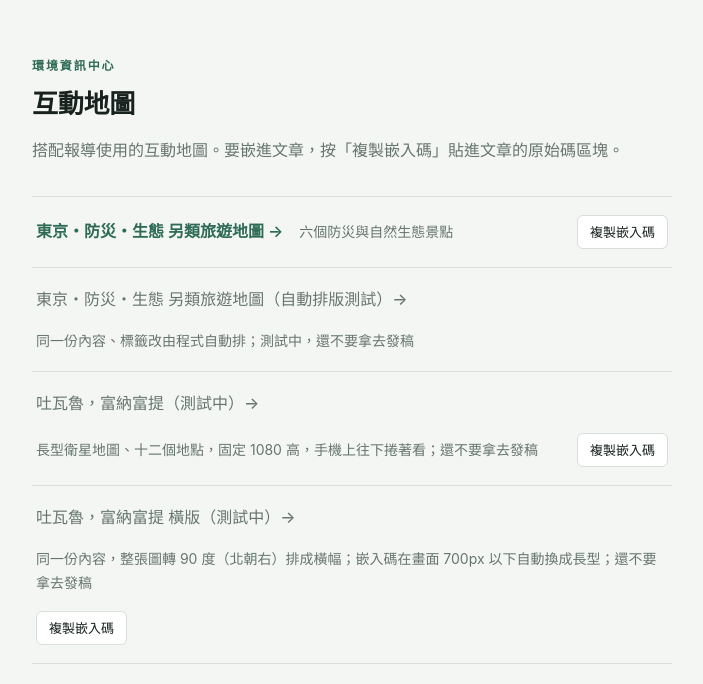
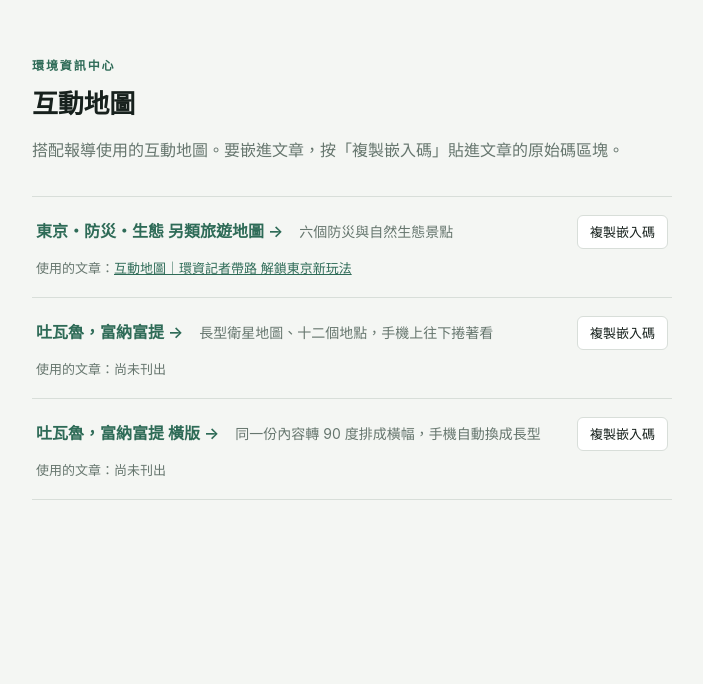
Before and after one commit to TNF-einfo/einfo-widgets, a plain HTML site: page index.html in a window 1280 px wide. Shown: the whole page, without its empty margins (288-991 px from the left). Drawn offline with Linux system fonts and the light colour scheme.

Commit message:
feat(index): 吐瓦魯拿掉測試中、收掉東京自動排版，每張地圖列出使用的文章（owner 要求）
- owner 說「測試中可以收掉，自動排版也先收掉好了」：吐瓦魯兩列拿掉「測試中、還不要拿去發稿」，東京自動排版那列從首頁拿掉，檔案留著測產生器
- owner 要「多一欄標示有使用這個地圖的文章」：每列下面加一行「使用的文章」，東京那張是 node/243698（owner 確認），吐瓦魯寫尚未刊出
- 吐瓦魯兩列的說明縮短，按鈕跟東京一樣排在同一行右邊；沒有列再用 .wip，把那條樣式拿掉
- 本機逐顆按過三顆複製嵌入碼、頁面自我檢查沒報錯，桌機、手機、深色模式都截圖看過；三份 README 同步

Co-Authored-By: Claude Opus 5.5 (1M context) <noreply@anthropic.com>

```diff
--- a/index.html
+++ b/index.html
@@ -34,7 +34,8 @@
   .row > a { color: var(--accent); font-weight: 600; text-decoration: none; }
   .row > a:hover, .row > a:focus-visible { text-decoration: underline; }
   .row .desc { color: var(--muted); font-size: 14px; flex: 1 1 auto; }
-  .row.wip > a { color: var(--muted); font-weight: 500; }
+  .row .used { flex-basis: 100%; margin-top: -8px; font-size: 13px; color: var(--muted); }   /* 用了這張地圖的文章，發稿後補上 */
+  .row .used a { color: var(--accent); }
 
   button.copy {
     font: inherit; font-size: 13px; color: var(--ink);
@@ -56,24 +57,22 @@
     <a href="interactive-maps/tokyo-map-stable/tokyo-bousai-map.html">東京・防災・生態 另類旅遊地圖 →</a>
     <span class="desc">六個防災與自然生態景點</span>
     <button type="button" class="copy" data-title="東京・防災・生態 另類旅遊地圖">複製嵌入碼</button>
+    <span class="used">使用的文章：<a href="https://www.e-info.org.tw/node/243698">互動地圖｜環資記者帶路 解鎖東京新玩法</a></span>
   </div>
 
-  <div class="row wip">
-    <a href="interactive-maps/tokyo-autolayout-test/tokyo-bousai-map.html">東京・防災・生態 另類旅遊地圖（自動排版測試）→</a>
-    <span class="desc">同一份內容、標籤改由程式自動排；測試中，還不要拿去發稿</span>
+  <div class="row">
+    <a href="interactive-maps/tuvalu/tuvalu-map.html">吐瓦魯，富納富提 →</a>
+    <span class="desc">長型衛星地圖、十二個地點，手機上往下捲著看</span>
+    <button type="button" class="copy" data-title="吐瓦魯，富納富提" data-frame="height:1080px">複製嵌入碼</button>
+    <span class="used">使用的文章：尚未刊出</span>
   </div>
 
-  <div class="row wip">
-    <a href="interactive-maps/tuvalu/tuvalu-map.html">吐瓦魯，富納富提（測試中）→</a>
-    <span class="desc">長型衛星地圖、十二個地點，固定 1080 高，手機上往下捲著看；還不要拿去發稿</span>
-    <button type="button" class="copy" data-title="吐瓦魯，富納富提" data-frame="height:1080px">複製嵌入碼</button>
-  </div>
-
-  <div class="row wip">
-    <a href="interactive-maps/tuvalu/wide/tuvalu-map-wide.html">吐瓦魯，富納富提 橫版（測試中）→</a>
-    <span class="desc">同一份內容，整張圖轉 90 度（北朝右）排成橫幅；嵌入碼在畫面 700px 以下自動換成長型；還不要拿去發稿</span>
+  <div class="row">
+    <a href="interactive-maps/tuvalu/wide/tuvalu-map-wide.html">吐瓦魯，富納富提 橫版 →</a>
+    <span class="desc">同一份內容轉 90 度排成橫幅，手機自動換成長型</span>
     <button type="button" class="copy" data-title="吐瓦魯，富納富提" data-frame="aspect-ratio:720/480"
             data-narrow="interactive-maps/tuvalu/tuvalu-map.html" data-narrow-frame="height:1080px">複製嵌入碼</button>
+    <span class="used">使用的文章：尚未刊出</span>
   </div>
 
   <p class="said" id="said" role="status" aria-live="polite"></p>
```
Also changed, not shown: README.md, interactive-maps/README.md, interactive-maps/tuvalu/README.md.
